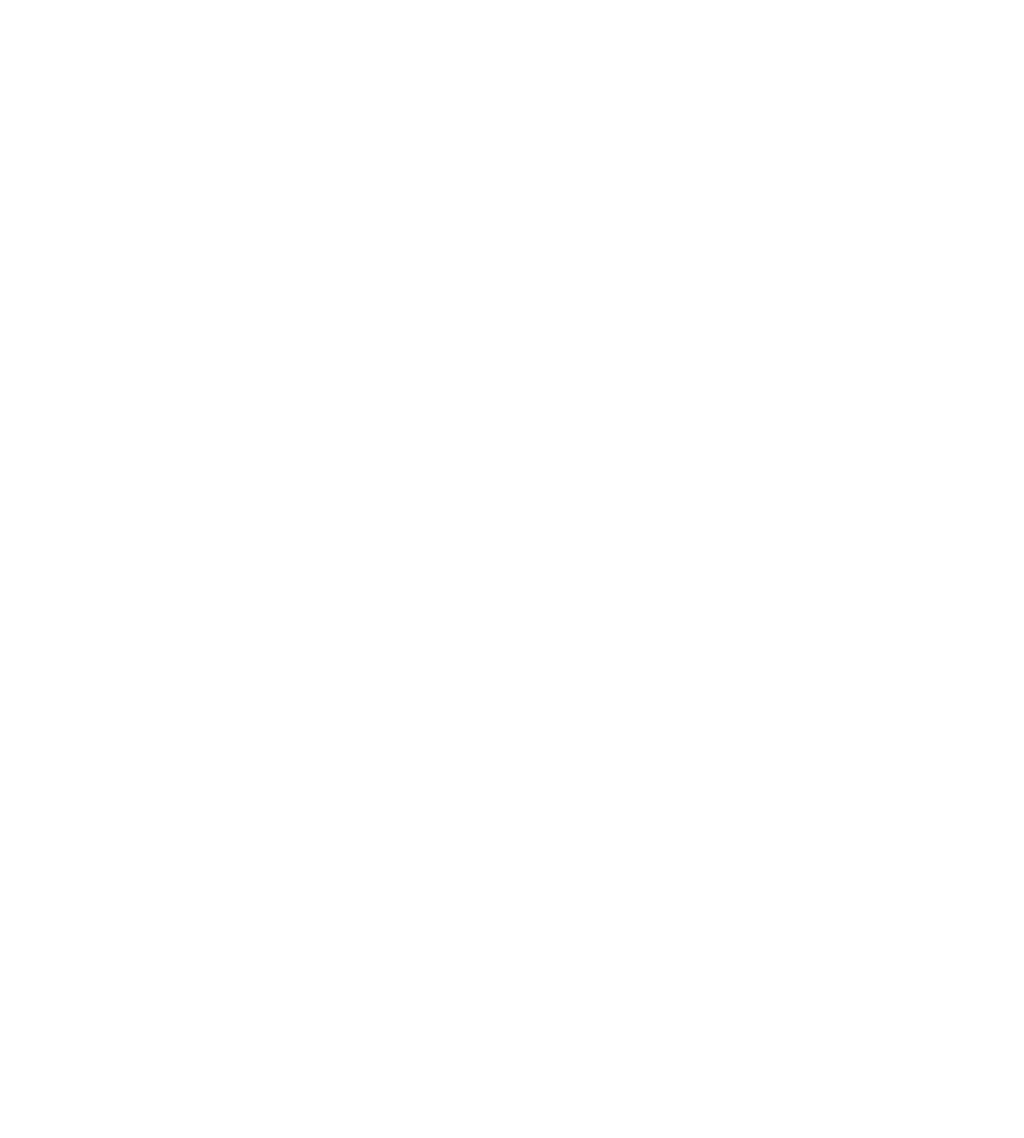
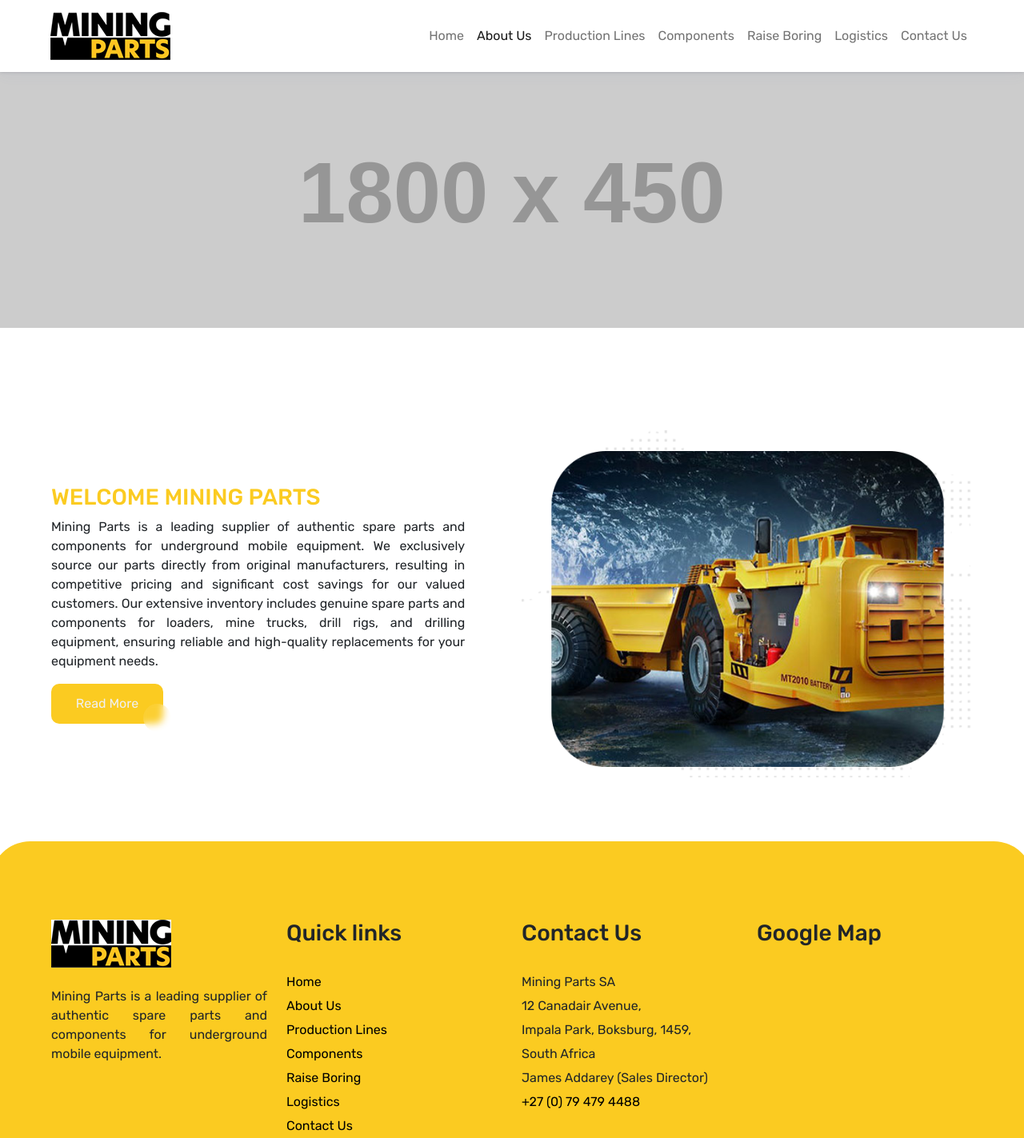
Before and after one commit to ArthurNathaniel/Mining-Parts, a plain HTML site: page about.html in a window 1280 px wide. Shown: the whole page at 80% size. Before the commit the page ends 800 px from the top, so only its background shows below. Drawn offline with nearby package versions, Linux system fonts and the light colour scheme; grey boxes are pictures that could not be loaded; placeholder pictures from the web are drawn by us.

Commit message:
add about page and logistics page

```diff
--- a/about.html
+++ b/about.html
@@ -0,0 +1,157 @@
+<!doctype html>
+<html lang="en">
+
+<head>
+    <!-- Required meta tags -->
+    <meta charset="utf-8">
+    <meta name="viewport" content="width=device-width, initial-scale=1">
+
+    <!-- Bootstrap CSS -->
+    <link href="https://cdn.jsdelivr.net/npm/bootstrap@5.0.2/dist/css/bootstrap.min.css" rel="stylesheet"
+        integrity="sha384-EVSTQN3/azprG1Anm3QDgpJLIm9Nao0Yz1ztcQTwFspd3yD65VohhpuuCOmLASjC" crossorigin="anonymous">
+
+    <!-- Link Swiper's CSS -->
+    <link rel="stylesheet" href="https://cdn.jsdelivr.net/npm/swiper@9/swiper-bundle.min.css" />
+
+    <!--Custom CSS-->
+    <link rel="stylesheet" href="styles.css">
+
+
+    <title>Mining Parts</title>
+</head>
+
+<body>
+    <nav class="navbar sticky-top navbar-expand-lg navbar-light ">
+        <div class="container-fluid">
+            <a class="navbar-brand" href="index.html">
+                <img src="images/logo.png" alt="logo">
+            </a>
+            <button class="navbar-toggler" type="button" data-bs-toggle="collapse"
+                data-bs-target="#navbarSupportedContent" aria-controls="navbarSupportedContent" aria-expanded="false"
+                aria-label="Toggle navigation">
+                <span class="navbar-toggler-icon"></span>
+            </button>
+
+
+            <div class="collapse navbar-collapse" id="navbarSupportedContent">
+                <ul class="navbar-nav ms-auto mb-2 mb-lg-0">
+                    <li class="nav-item">
+                        <a class="nav-link" aria-current="page" href="index.html">Home</a>
+                    </li>
+                    <li class="nav-item">
+                        <a class="nav-link active" href="about.html">About Us</a>
+                    </li>
+                    <li class="nav-item">
+                        <a class="nav-link" href="production.html">Production Lines</a>
+                    </li>
+                    <li class="nav-item">
+                        <a class="nav-link" href="components.html">Components</a>
+                    </li>
+                    <li class="nav-item">
+                        <a class="nav-link" href="raise.html">Raise Boring</a>
+                    </li>
+                    <li class="nav-item">
+                        <a class="nav-link" href="logistics.html">Logistics</a>
+                    </li>
+                    <li class="nav-item">
+                        <a class="nav-link" href="contact.html">Contact Us</a>
+                    </li>
+                </ul>
+            </div>
+        </div>
+    </nav>
+
+
+    <div class="swiper mySwiper_1">
+        <div class="swiper-wrapper">
+            <div class="swiper-slide">
+              <img src="https://placehold.jp/1800x450.png" alt="">
+            </div>
+        </div>
+    </div>
+
+    <section>
+        <div class="row gy-5 welcome-home">
+            <div class="col-md-6 welcome_p">
+                <h3>WELCOME MINING PARTS</h3>
+                <p>
+                    Mining Parts is a leading supplier of authentic spare parts and components for underground mobile
+                    equipment. We exclusively source our parts directly from original manufacturers, resulting in
+                    competitive pricing and significant cost savings for our valued customers. Our extensive inventory
+                    includes genuine spare parts and components for loaders, mine trucks, drill rigs, and drilling
+                    equipment, ensuring reliable and high-quality replacements for your equipment needs.
+                </p>
+                <button class="button-86" role="button">Read More</button>
+            </div>
+            <div class="col-md-6">
+                <img src="images/welcome.png" alt="" style="float: right; width:100%;">
+            </div>
+        </div>
+    </section>
+
+    <footer>
+        <div class="row gy-5 footer">
+            <div class="col-md-3">
+                <img src="images/logo.png" alt="logo">
+                <br>
+                <br>
+                <p>
+                    Mining Parts is a leading supplier of authentic spare parts and components for underground mobile
+                    equipment.
+                </p>
+            </div>
+            <div class="col-md-3">
+                <h3>Quick links</h3>
+                <li><a href="index.html">Home</a></li>
+                <li><a href="about.html">About Us</a></li>
+                <li><a href="production.html">Production Lines</a></li>
+                <li><a href="components.html">Components</a></li>
+                <li><a href="raise.html">Raise Boring</a></li>
+                <li><a href="logistics.html">Logistics</a></li>
+                <li><a href="contact.html">Contact Us</a></li>
+            </div>
+            <div class="col-md-3">
+                <h3>Contact Us</h3>
+                <li>Mining Parts SA</li>
+                <li>12 Canadair Avenue,</li>
+                <li>Impala Park, Boksburg, 1459,</li>
+                <li>South Africa</li>
+                <li>James Addarey (Sales Director)
+                </li>
+                <li><a href="tel:+27 (0) 79 479 4488">+27 (0) 79 479 4488</a></li>
+                <li><a href=""></a></li>
+            </div>
+            <div class="col-md-3">
+                <h3>Google Map</h3>
+                <iframe
+                    src="https://www.google.com/maps/embed?pb=!1m18!1m12!1m3!1d3581.050370742156!2d28.261459914914383!3d-26.16248896863228!2m3!1f0!2f0!3f0!3m2!1i1024!2i768!4f13.1!3m3!1m2!1s0x1e95167aae03ffff%3A0x4255e97a9a482f2c!2sMining%20Parts%20SA!5e0!3m2!1sen!2sgh!4v1680879061344!5m2!1sen!2sgh"
+                    width="100%" height="200px" style="border:0;" allowfullscreen="" loading="lazy"
+                    referrerpolicy="no-referrer-when-downgrade"></iframe>
+            </div>
+        </div>
+    </footer>
+
+
+    <!-- Swiper JS -->
+    <script src="https://cdn.jsdelivr.net/npm/swiper@9/swiper-bundle.min.js"></script>
+
+    <!-- Initialize Swiper -->
+
+
+
+    <script>
+        var swiper = new Swiper(".mySwiper_1", {
+            autoplay: true,
+            pagination: {
+                el: ".swiper-pagination",
+            },
+        });
+    </script>
+
+
+    <script src="https://cdn.jsdelivr.net/npm/bootstrap@5.0.2/dist/js/bootstrap.bundle.min.js"
+        integrity="sha384-MrcW6ZMFYlzcLA8Nl+NtUVF0sA7MsXsP1UyJoMp4YLEuNSfAP+JcXn/tWtIaxVXM"
+        crossorigin="anonymous"></script>
+</body>
+
+</html>
```
Also changed, not shown: index.html (+6 -5 lines), logistics.html (added).
